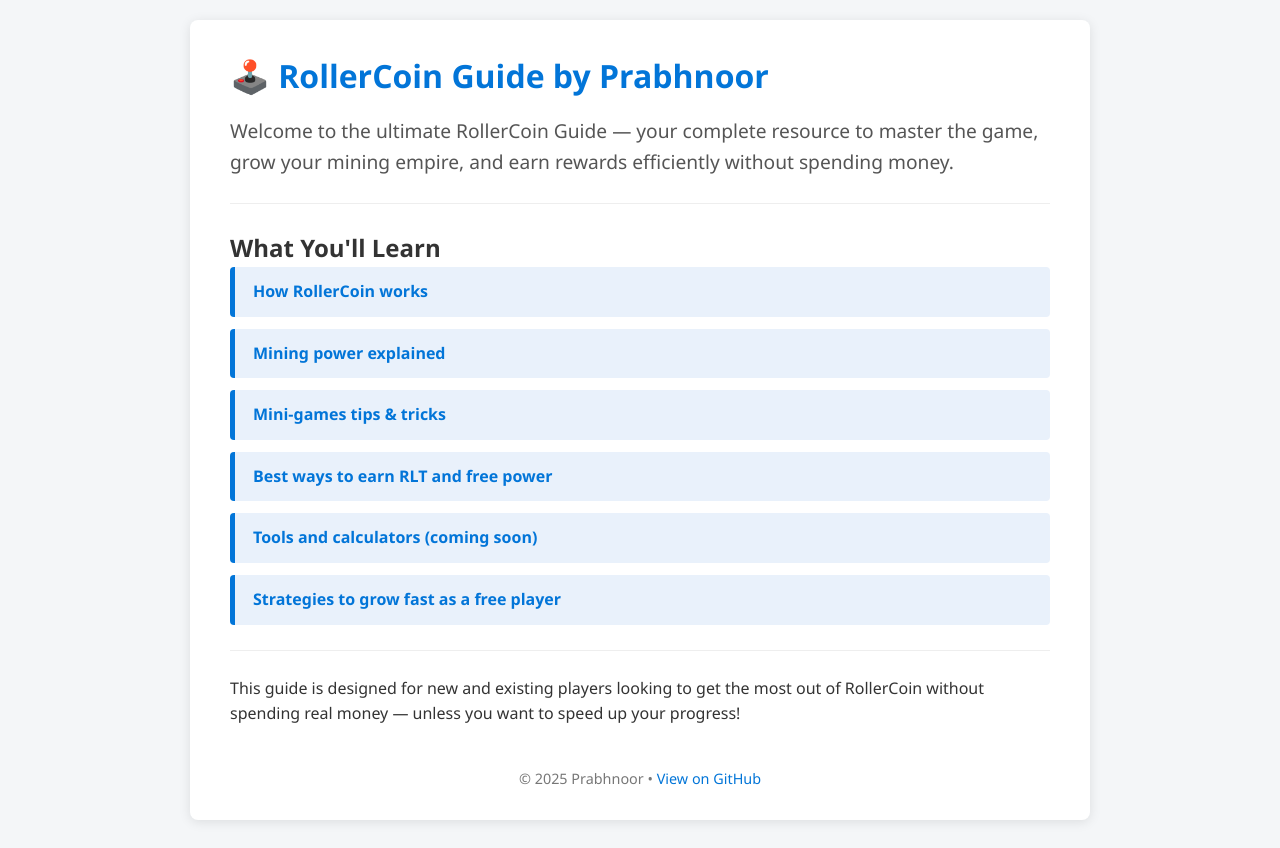
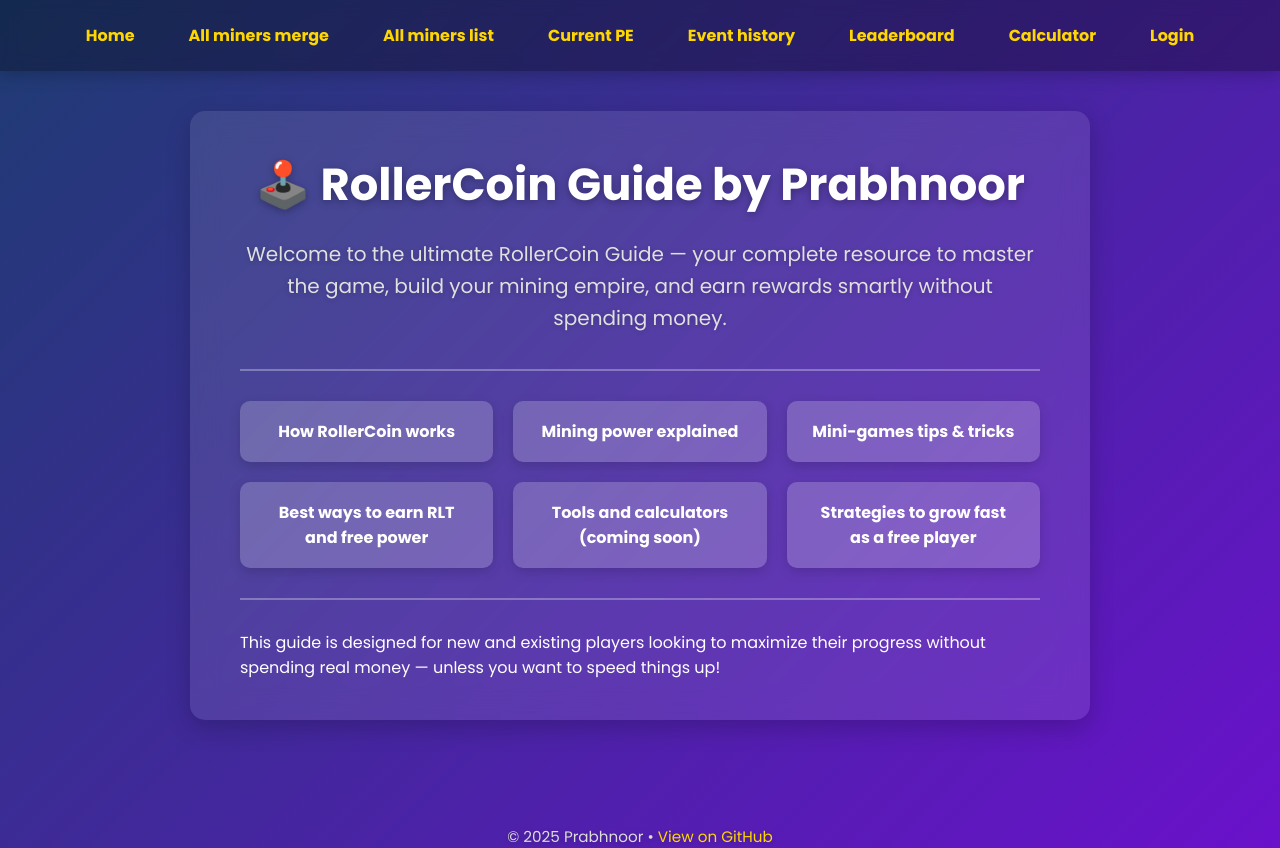
Before and after one commit to mr-prabhnoor/rollercoin-guide, a plain HTML site: page index.html in a window 1280 px wide. Drawn offline with Linux system fonts and the light colour scheme.

Commit message:
Update index.html

```diff
--- a/index.html
+++ b/index.html
@@ -5,92 +5,166 @@
   <meta name="viewport" content="width=device-width, initial-scale=1" />
   <title>RollerCoin Guide by Prabhnoor</title>
   <style>
-    /* Reset and base */
+    @import url('https://fonts.googleapis.com/css2?family=Poppins:wght@400;700&display=swap');
+
+    /* Reset & base */
     * {
       box-sizing: border-box;
       margin: 0; padding: 0;
-      font-family: 'Segoe UI', Tahoma, Geneva, Verdana, sans-serif;
-      color: #333;
+      font-family: 'Poppins', sans-serif;
     }
     body {
-      background: #f4f6f8;
-      line-height: 1.6;
-      padding: 20px;
+      background: linear-gradient(135deg, #1e3c72, #6a11cb);
+      color: #fff;
+      min-height: 100vh;
+      display: flex;
+      flex-direction: column;
+    }
+    a {
+      color: #ffd700;
+      text-decoration: none;
+      transition: color 0.3s ease;
+    }
+    a:hover {
+      color: #fff;
+      text-decoration: underline;
+    }
+
+    /* Navbar */
+    nav {
+      background: rgba(0,0,0,0.3);
+      backdrop-filter: blur(8px);
+      padding: 15px 30px;
       display: flex;
       justify-content: center;
+      box-shadow: 0 4px 15px rgba(0,0,0,0.2);
+      position: sticky;
+      top: 0;
+      z-index: 100;
     }
+    nav ul {
+      list-style: none;
+      display: flex;
+      gap: 30px;
+      flex-wrap: wrap;
+    }
+    nav ul li {
+      font-weight: 600;
+      font-size: 1rem;
+    }
+    nav ul li a {
+      padding: 8px 12px;
+      border-radius: 5px;
+      display: inline-block;
+      user-select: none;
+    }
+    nav ul li a:hover,
+    nav ul li a:focus {
+      background: rgba(255, 215, 0, 0.2);
+      color: #fff;
+    }
+
+    /* Main container */
     .container {
       max-width: 900px;
-      background: #fff;
-      border-radius: 8px;
-      box-shadow: 0 2px 12px rgba(0,0,0,0.1);
-      padding: 30px 40px;
+      margin: 40px auto 60px;
+      background: rgba(255, 255, 255, 0.1);
+      backdrop-filter: blur(15px);
+      border-radius: 15px;
+      padding: 40px 50px;
+      box-shadow: 0 8px 24px rgba(0,0,0,0.2);
     }
+
     h1 {
-      color: #0275d8;
-      margin-bottom: 15px;
       font-weight: 700;
+      font-size: 2.8rem;
+      margin-bottom: 20px;
+      text-align: center;
+      text-shadow: 0 2px 8px rgba(0,0,0,0.3);
     }
     p.lead {
-      font-size: 1.2rem;
-      margin-bottom: 25px;
-      color: #555;
+      font-size: 1.25rem;
+      margin-bottom: 35px;
+      text-align: center;
+      line-height: 1.6;
+      text-shadow: 0 1px 5px rgba(0,0,0,0.2);
+      color: #e0e0e0;
     }
     hr {
-      margin: 25px 0;
       border: none;
-      border-top: 1px solid #eee;
+      border-top: 2px solid rgba(255,255,255,0.3);
+      margin: 30px 0;
     }
-    ul {
-      list-style-type: none;
+    ul.guide-list {
+      list-style: none;
       padding-left: 0;
+      display: grid;
+      grid-template-columns: repeat(auto-fit, minmax(250px, 1fr));
+      gap: 20px;
     }
-    ul li {
-      background: #e9f1fb;
-      border-left: 5px solid #0275d8;
-      margin-bottom: 12px;
-      padding: 12px 18px;
+    ul.guide-list li {
+      background: rgba(255, 255, 255, 0.2);
+      border-radius: 10px;
+      padding: 18px 25px;
       font-weight: 600;
-      color: #0275d8;
-      border-radius: 4px;
-      transition: background-color 0.3s ease;
+      box-shadow: 0 4px 12px rgba(0,0,0,0.15);
+      transition: transform 0.3s ease, background-color 0.3s ease;
       cursor: default;
+      text-align: center;
+      user-select: none;
+      color: #fff;
     }
-    ul li:hover {
-      background-color: #d0e4fb;
+    ul.guide-list li:hover {
+      background: rgba(255, 255, 255, 0.35);
+      transform: translateY(-5px);
+      box-shadow: 0 8px 20px rgba(0,0,0,0.3);
     }
+
     footer {
-      margin-top: 40px;
-      font-size: 0.9rem;
-      color: #777;
+      margin-top: 45px;
+      font-size: 0.95rem;
+      color: #dcdcdc;
       text-align: center;
+      text-shadow: 0 1px 4px rgba(0,0,0,0.2);
     }
-    a {
-      color: #0275d8;
-      text-decoration: none;
-    }
-    a:hover {
-      text-decoration: underline;
-    }
+
+    /* Responsive adjustments */
     @media (max-width: 600px) {
+      nav ul {
+        gap: 15px;
+      }
       .container {
-        padding: 20px;
+        padding: 30px 20px;
+        margin: 30px 15px 40px;
       }
       h1 {
-        font-size: 1.6rem;
+        font-size: 2rem;
       }
     }
   </style>
 </head>
 <body>
-  <div class="container">
+
+  <nav>
+    <ul>
+      <li><a href="#">Home</a></li>
+      <li><a href="#">All miners merge</a></li>
+      <li><a href="#">All miners list</a></li>
+      <li><a href="#">Current PE</a></li>
+      <li><a href="#">Event history</a></li>
+      <li><a href="#">Leaderboard</a></li>
+      <li><a href="#">Calculator</a></li>
+      <li><a href="#">Login</a></li>
+    </ul>
+  </nav>
+
+  <main class="container">
     <h1>🕹️ RollerCoin Guide by Prabhnoor</h1>
     <p class="lead">
-      Welcome to the ultimate RollerCoin Guide — your complete resource to master the game, grow your mining empire, and earn rewards efficiently without spending money.
+      Welcome to the ultimate RollerCoin Guide — your complete resource to master the game, build your mining empire, and earn rewards smartly without spending money.
     </p>
     <hr />
-    <h2>What You'll Learn</h2>
-    <ul>
+    <ul class="guide-list">
       <li>How RollerCoin works</li>
       <li>Mining power explained</li>
       <li>Mini-games tips & tricks</li>
@@ -100,11 +174,13 @@
     </ul>
     <hr />
     <p>
-      This guide is designed for new and existing players looking to get the most out of RollerCoin without spending real money — unless you want to speed up your progress!
+      This guide is designed for new and existing players looking to maximize their progress without spending real money — unless you want to speed things up!
     </p>
-    <footer>
-      &copy; 2025 Prabhnoor • <a href="https://github.com/mr-prabhnoor/rollercoin-guide" target="_blank" rel="noopener noreferrer">View on GitHub</a>
-    </footer>
-  </div>
+  </main>
+
+  <footer>
+    &copy; 2025 Prabhnoor • <a href="https://github.com/mr-prabhnoor/rollercoin-guide" target="_blank" rel="noopener noreferrer">View on GitHub</a>
+  </footer>
+
 </body>
 </html>
```
